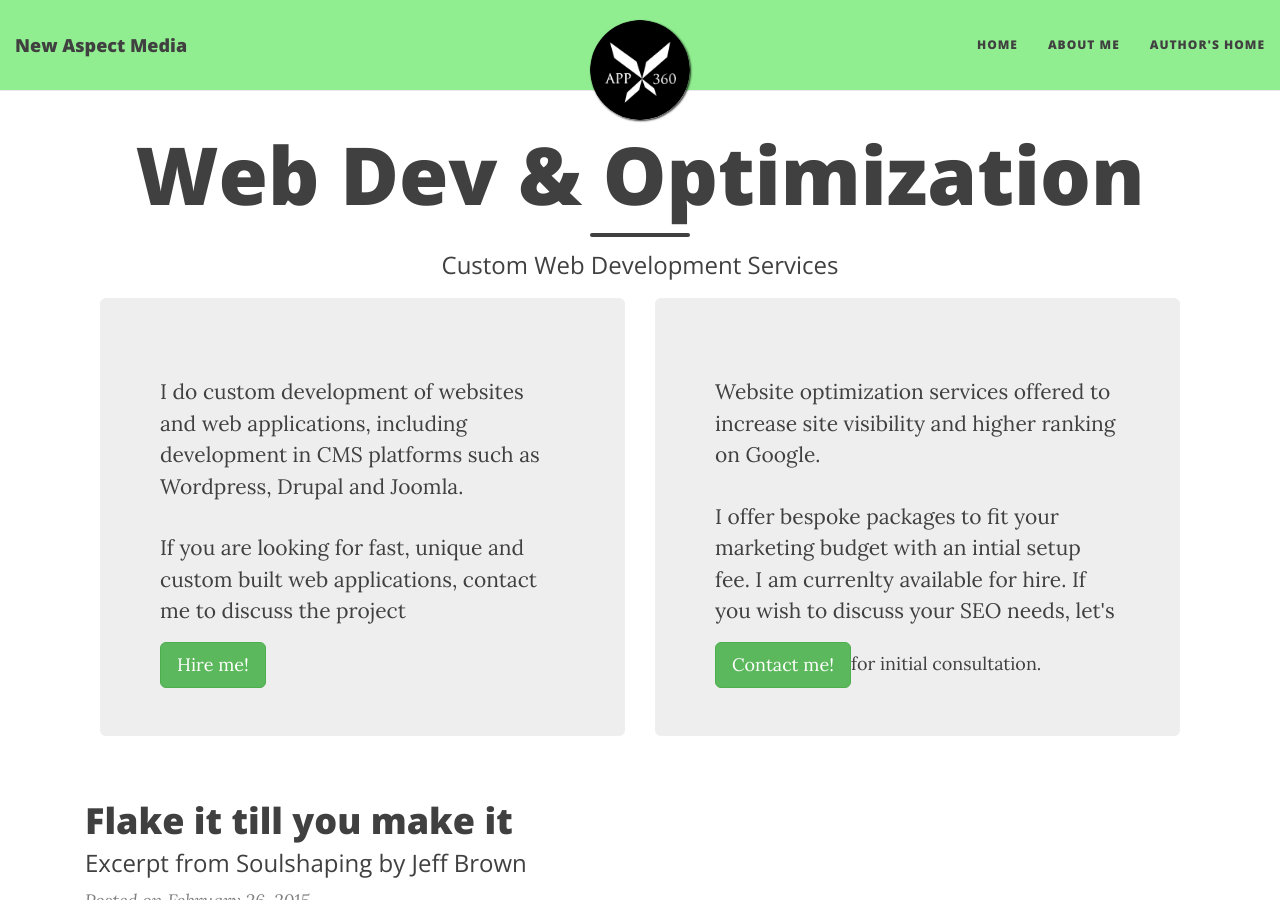
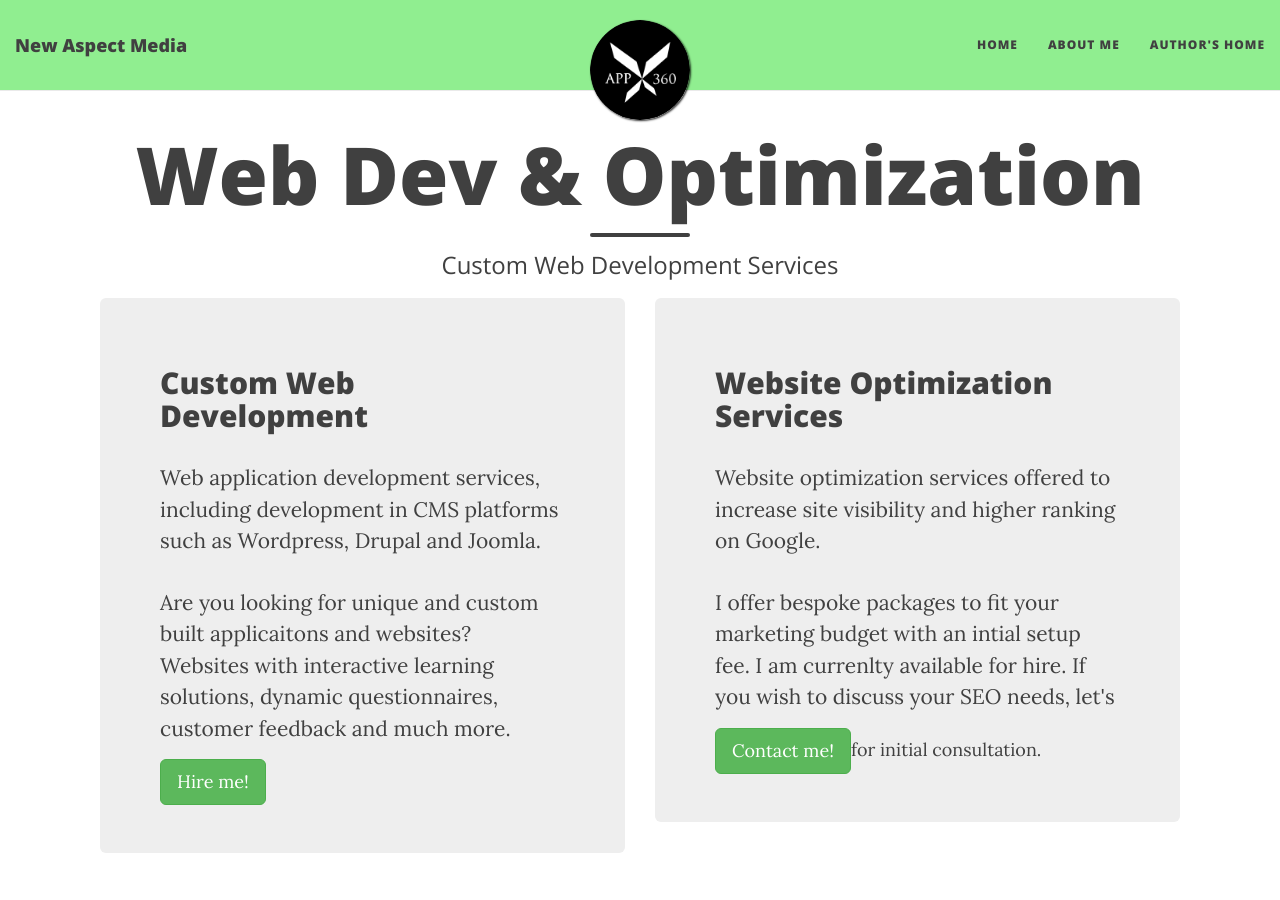
Before and after one commit to newmedia77/appxnam, a Jekyll site: the page built from index.html, in a window 1280 px wide and 900 px high. Built offline with Jekyll 4.4.1, drawn with Linux system fonts in a browser that asks for light colours; nearby versions of some CDN libraries; the list of posts is cut into pages by our own code.

Commit message:
andreas
index

```diff
--- a/index.html
+++ b/index.html
@@ -6,8 +6,9 @@ subtitle: Custom Web Development Services
 <div class="row">
 <div class="col-xs-12 col-sm-6 col-lg-6">
 <div class="main-explain-area-one jumbotron">
-  <p>I do custom development of websites and web applications, including development in CMS platforms such as Wordpress, Drupal and Joomla. </p>
-  <p>If you are looking for fast, unique and custom built web applications, contact me to discuss the project</p>
+  <h2>Custom Web Development</h2>
+  <p>Web application development services, including development in CMS platforms such as Wordpress, Drupal and Joomla. </p>
+  <p>Are you looking for unique and custom built applicaitons and websites? Websites with interactive learning solutions, dynamic questionnaires, customer feedback and much more.</p>
   <div class="get-started-wrap">
     <a class="btn btn-success btn-lg get-started-btn" href="http://newaspectmedia.com/contact">Hire me!</a>
   </div>
@@ -15,6 +16,7 @@ subtitle: Custom Web Development Services
 </div>
 <div class="col-xs-12 col-sm-6 col-lg-6">
 <div class="main-explain-area-two jumbotron">
+  <h2>Website Optimization Services</h2>
   <p>Website optimization services offered to increase site visibility and higher ranking on Google.</p>
   <p>I offer bespoke packages to fit your marketing budget with an intial setup fee. I am currenlty available for hire. If you wish to discuss your SEO needs, let's </p>
   <div class="get-started-wrap">
```
